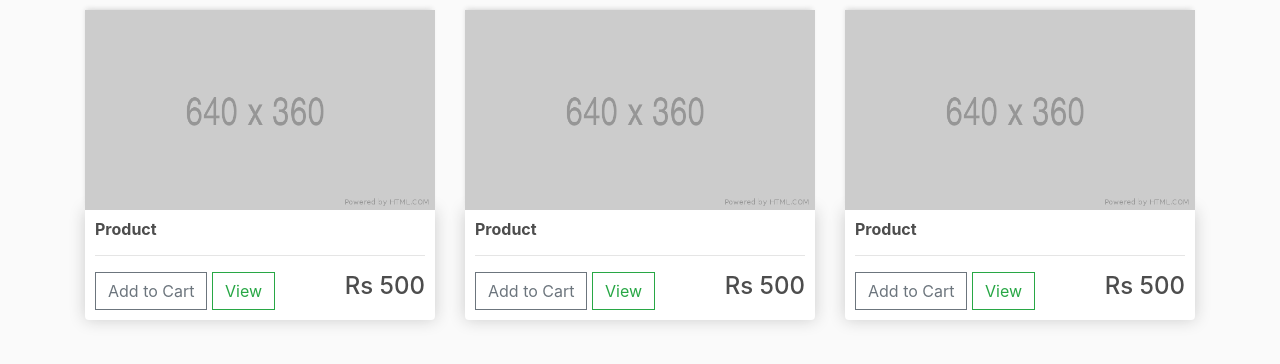
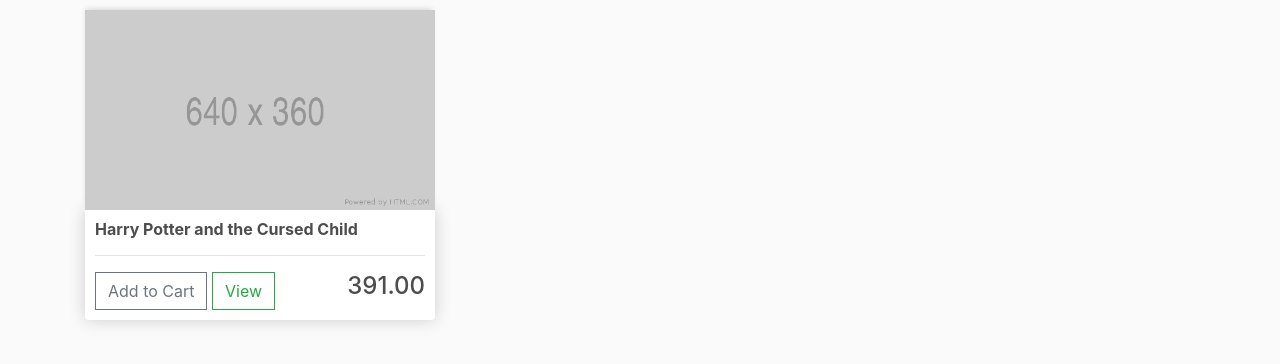
Before and after one commit to vedkulk/pp_project, a Django app: page / in a window 1280 px wide. Shown: the part 57-421 px from the top of the page. Run offline with Django 5.2, Linux system fonts and the light colour scheme; data comes from the database, SQL or seed files in the repository; both versions use the stored data as it was after the commit; some libraries are stand-ins or nearby versions.

Commit message:
render products

```diff
--- a/store/templates/store/store.html
+++ b/store/templates/store/store.html
@@ -2,35 +2,17 @@
 {% load static %}
 {% block content %}
      <div class="row">
+     {% for product in products %}
           <div class="col-lg-4">
                <img class="thumbnail" src="../../../static/images/placeholder.png" height="360" width="640"/>
                <div class="box-element product">
-                    <h6><strong>Product</strong></h6>
+                    <h6><strong>{{product.name}}</strong></h6>
                     <hr>
                     <button class="btn btn-outline-secondary add-btn">Add to Cart</button>
                     <a class="btn btn-outline-success" href="#">View</a>
-                    <h4 style="display: inline-block; float: right">Rs 500</h4>
+                    <h4 style="display: inline-block; float: right">{{  product.price|floatformat:2 }}</h4>
                </div>
           </div>
-          <div class="col-lg-4">
-               <img class="thumbnail" src="../../../static/images/placeholder.png" height="360" width="640"/>
-               <div class="box-element product">
-                    <h6><strong>Product</strong></h6>
-                    <hr>
-                    <button class="btn btn-outline-secondary add-btn">Add to Cart</button>
-                    <a class="btn btn-outline-success" href="#">View</a>
-                    <h4 style="display: inline-block; float: right">Rs 500</h4>
-               </div>
-          </div>
-          <div class="col-lg-4">
-               <img class="thumbnail" src="../../../static/images/placeholder.png" height="360" width="640"/>
-               <div class="box-element product">
-                    <h6><strong>Product</strong></h6>
-                    <hr>
-                    <button class="btn btn-outline-secondary add-btn">Add to Cart</button>
-                    <a class="btn btn-outline-success" href="#">View</a>
-                    <h4 style="display: inline-block; float: right">Rs 500</h4>
-               </div>
-          </div>
+     {% endfor %}
      </div>
 {% endblock content %}
--- a/store/views.py
+++ b/store/views.py
@@ -1,9 +1,10 @@
 from django.shortcuts import render
-
+from .models import *
 
 # Create your views here.
 def store(request):
-    context = {}
+    products= Product.objects.all()
+    context = {'products':products}
     return render(request, 'store/store.html', context)
 def cart(request):
     context = {}
```
Also changed, not shown: db.sqlite3.
